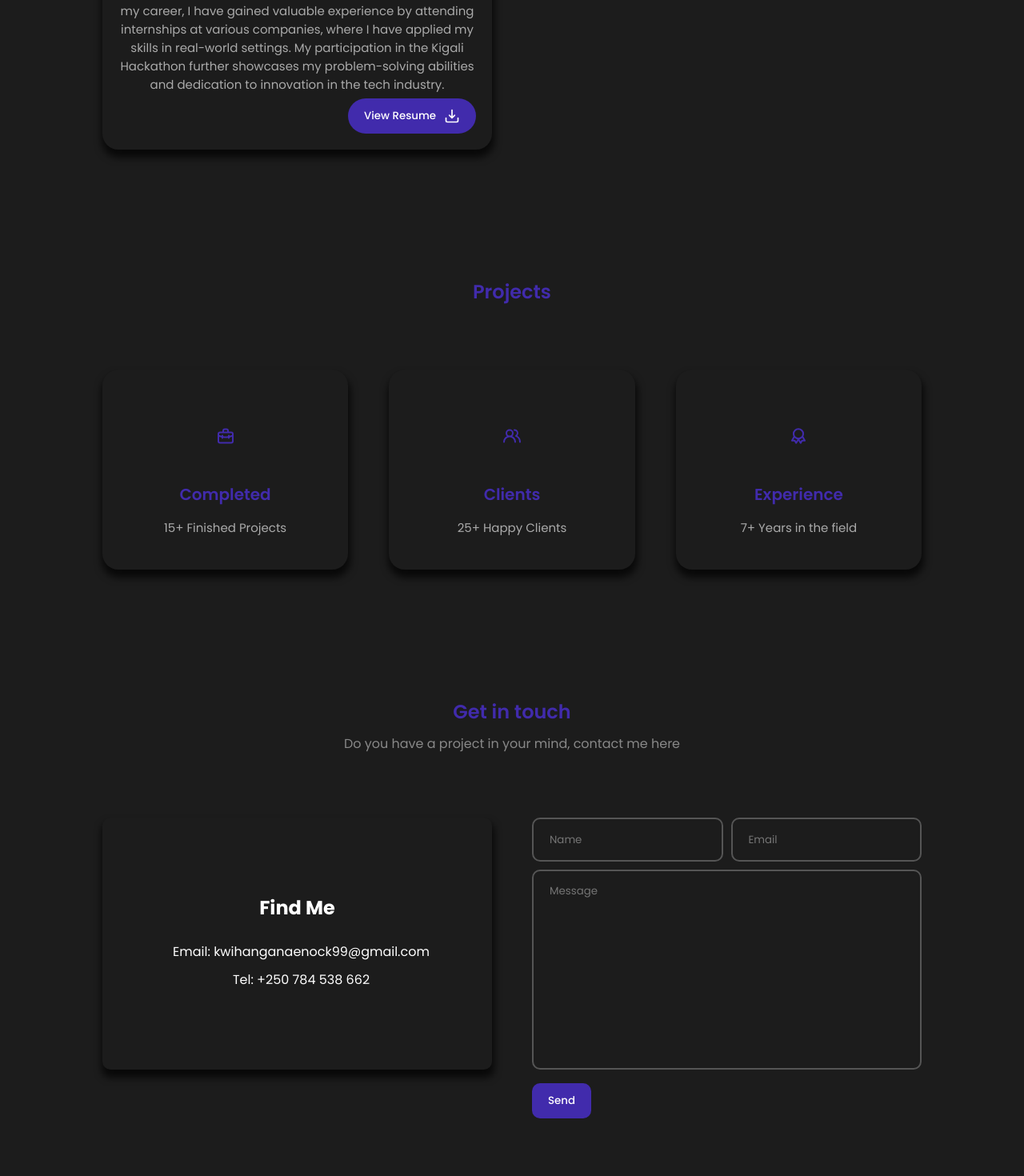
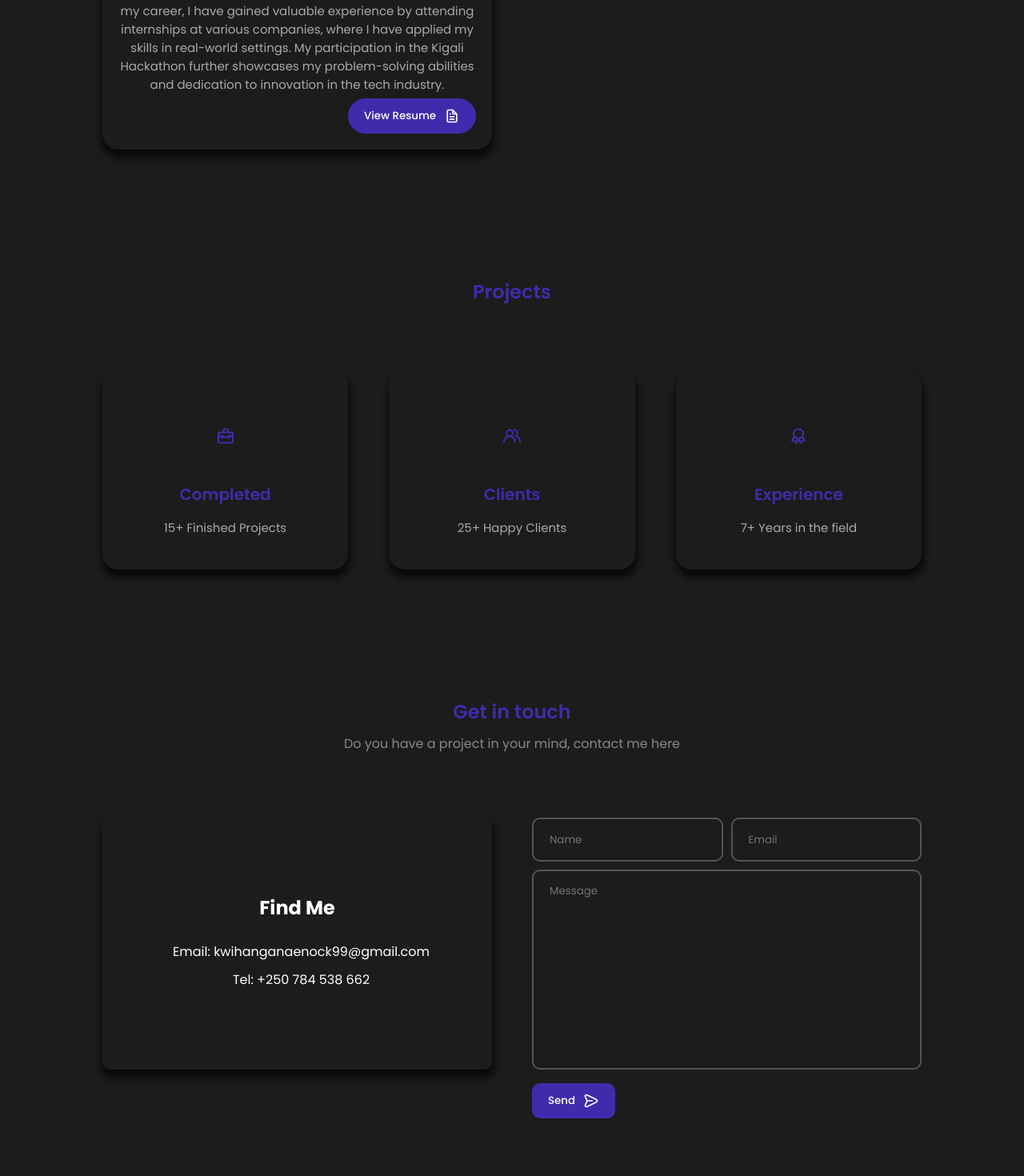
Before and after one commit to Kenox00/Portfolio, a React (Vite) app in the folder portfolio/: page / in a window 1280 px wide. Shown: the part 1160-2630 px from the top of the page at 80% size. Built offline with nearby package versions, Linux system fonts and the light colour scheme.

Commit message:
contact buton

```diff
--- a/portfolio/src/components/About.jsx
+++ b/portfolio/src/components/About.jsx
@@ -1,6 +1,6 @@
 import React, { useEffect } from 'react';
 import ScrollReveal from 'scrollreveal';
-import { UilImport } from '@iconscout/react-unicons';
+import { UilFileAlt } from '@iconscout/react-unicons';
 
 function About() {
   useEffect(() => {
@@ -41,7 +41,7 @@ function About() {
             </p>
             <div className="about-btn">
               <button className="btn">
-                View Resume <UilImport />
+                View Resume <UilFileAlt />
               </button>
             </div>
           </div>
--- a/portfolio/src/components/Contact.jsx
+++ b/portfolio/src/components/Contact.jsx
@@ -1,5 +1,6 @@
 import React, { useEffect } from 'react';
 import ScrollReveal from 'scrollreveal';
+import { UilMessage } from '@iconscout/react-unicons';
 
 function Contact() {
   useEffect(() => {
@@ -46,7 +47,7 @@ function Contact() {
               <textarea placeholder="Message"></textarea>
             </div>
             <div className="form-button">
-              <button className="btn">Send <i className="uil uil-message"></i></button>
+              <button className="btn">Send <UilMessage /></button>
             </div>
           </div>
         </div>
```
